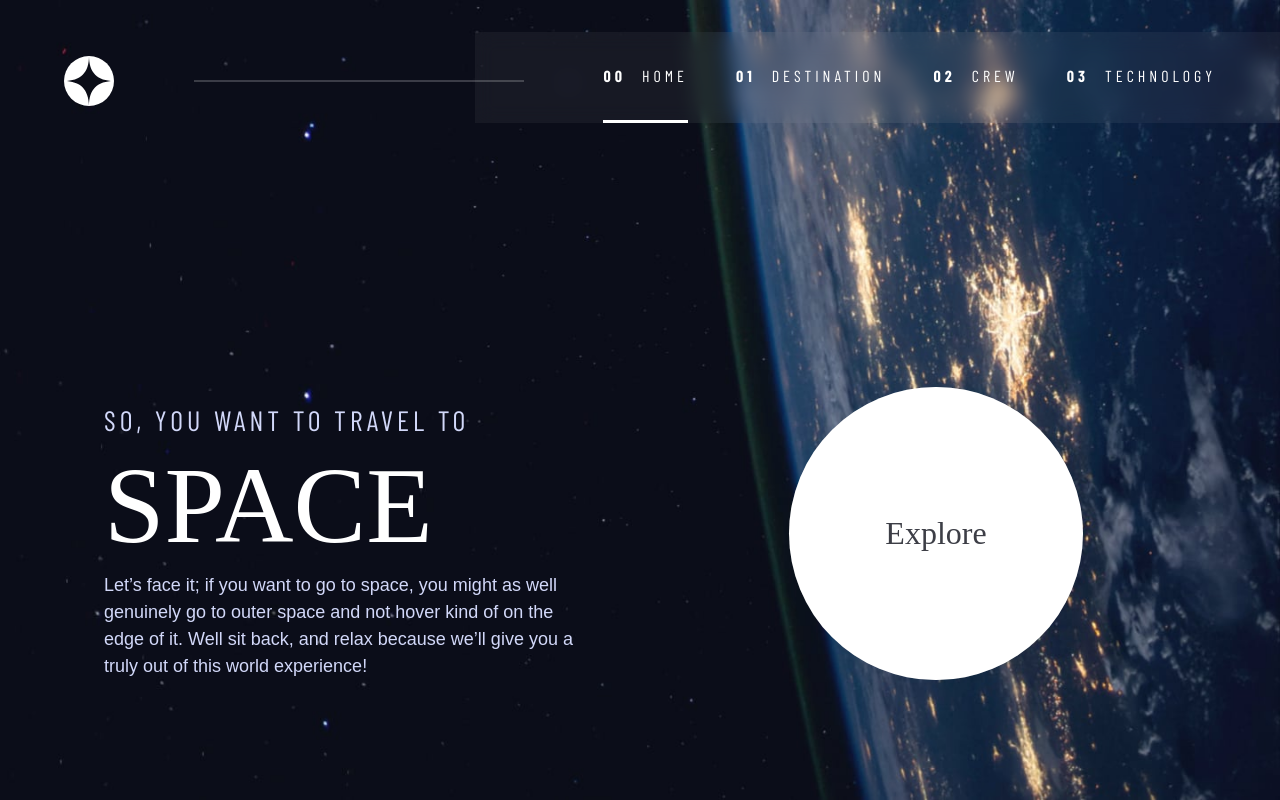
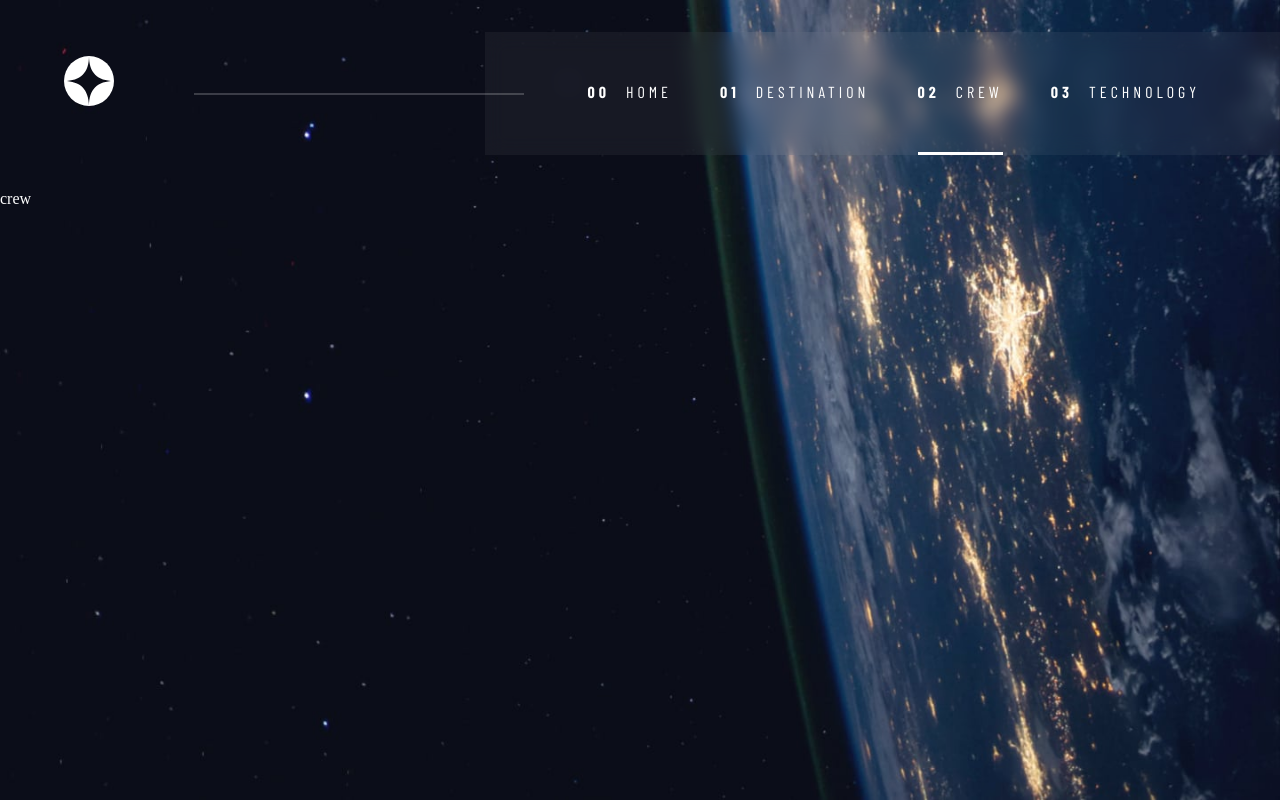
Before and after one commit to MathiasHun1/FEM-space-tourism, a React (Vite) app: page /crew in a window 1280 px wide. Built offline with nearby package versions, Linux system fonts and the light colour scheme; a web font is replaced by a local one.

Commit message:
added react router and fixed the style bugs that it caused

```diff
--- a/package.json
+++ b/package.json
@@ -11,7 +11,8 @@
   },
   "dependencies": {
     "react": "^19.0.0",
-    "react-dom": "^19.0.0"
+    "react-dom": "^19.0.0",
+    "react-router": "^7.3.0"
   },
   "devDependencies": {
     "@eslint/js": "^9.21.0",
--- a/src/App.jsx
+++ b/src/App.jsx
@@ -1,8 +1,11 @@
 import { useState } from 'react';
+import { Routes, Route, Link } from 'react-router';
 import logoSVG from '/images/shared/logo.svg';
 
+import Navigation from './components/Navigation';
+import Home from './components/Home';
+
 const App = () => {
-  const [currentPage, setCurrentPage] = useState('home');
   const [menuOpened, setMenuOpened] = useState(false);
 
   return (
@@ -19,34 +22,7 @@ const App = () => {
           Open
         </button>
 
-        <nav className="text-preset-8">
-          <ul
-            id="primary-navigation"
-            className="primary-nav underline-indicators text-white d-flex gap-md"
-            data-nav-visible={menuOpened}
-            aria-expanded={menuOpened}
-          >
-            <li className="numbered-title active">
-              <span aria-hidden="true">00</span>
-              <a href="">Home</a>
-            </li>
-
-            <li className="numbered-title">
-              <span aria-hidden="true">01</span>
-              <a href="">Destination</a>
-            </li>
-
-            <li className="numbered-title">
-              <span aria-hidden="true">02</span>
-              <a href="">Crew</a>
-            </li>
-
-            <li className="numbered-title">
-              <span aria-hidden="true">03</span>
-              <a href="">Technology</a>
-            </li>
-          </ul>
-        </nav>
+        <Navigation menuOpened={menuOpened} />
 
         <button
           className="mobile-nav-toggle"
@@ -56,25 +32,12 @@ const App = () => {
       </header>
 
       <main id="main" className="main">
-        <div className="grid-container grid-container--home wrapper">
-          <div>
-            <h1 className="text-preset-5 uppercase">
-              So, you want to travel to{' '}
-              <span className="text-preset-1 text-white d-block">Space</span>
-            </h1>
-            <p className="text-light text-preset-9">
-              Let’s face it; if you want to go to space, you might as well
-              genuinely go to outer space and not hover kind of on the edge of
-              it. Well sit back, and relax because we’ll give you a truly out of
-              this world experience!
-            </p>
-          </div>
-          <div>
-            <a className="button-big text-preset-4 text-dark" href="">
-              Explore
-            </a>
-          </div>
-        </div>
+        <Routes>
+          <Route path="/*" element={<Home />} />
+          <Route path="/destination" element={<div>Destination</div>} />
+          <Route path="/crew" element={<div>crew</div>} />
+          <Route path="/technology" element={<div>technology</div>} />
+        </Routes>
       </main>
     </div>
   );
--- a/src/components/DesignSystem.jsx
+++ b/src/components/DesignSystem.jsx
@@ -1,6 +1,9 @@
 const DesignSystem = () => {
   return (
-    <div className="design-cont wrapper bg-dark text-white flow-big">
+    <div
+      className="design-cont wrapper bg-dark text-white flow-big"
+      style={{ maxWidth: '1000px' }}
+    >
       {/*--- COLORS  ---*/}
       <section className="flow">
         <h2 className="design-title ">
--- /dev/null
+++ b/src/components/Home.jsx
@@ -0,0 +1,27 @@
+import React from 'react';
+
+const Home = () => {
+  return (
+    <div className="grid-container grid-container--home wrapper">
+      <div>
+        <h1 className="text-preset-5 uppercase">
+          So, you want to travel to{' '}
+          <span className="text-preset-1 text-white d-block">Space</span>
+        </h1>
+        <p className="text-light text-preset-9">
+          Let’s face it; if you want to go to space, you might as well genuinely
+          go to outer space and not hover kind of on the edge of it. Well sit
+          back, and relax because we’ll give you a truly out of this world
+          experience!
+        </p>
+      </div>
+      <div>
+        <a className="button-big text-preset-4 text-dark" href="">
+          Explore
+        </a>
+      </div>
+    </div>
+  );
+};
+
+export default Home;
--- /dev/null
+++ b/src/components/Navigation.jsx
@@ -0,0 +1,56 @@
+import { NavLink } from 'react-router';
+
+const Navigation = ({ menuOpened }) => {
+  return (
+    <nav className="text-preset-8">
+      <ul
+        id="primary-navigation"
+        className="primary-nav d-flex"
+        data-nav-visible={menuOpened}
+        aria-expanded={menuOpened}
+      >
+        <li className="numbered-title">
+          <NavLink
+            to="/home"
+            className={({ isActive }) => (isActive ? ' active' : '')}
+          >
+            <span aria-hidden="true">00</span>
+            Home
+          </NavLink>
+        </li>
+
+        <li className="numbered-title">
+          <NavLink
+            to="/destination"
+            className={({ isActive }) => (isActive ? ' active' : '')}
+          >
+            <span aria-hidden="true">01</span>
+            Destination
+          </NavLink>
+        </li>
+
+        <li className="numbered-title">
+          <NavLink
+            to="/crew"
+            className={({ isActive }) => (isActive ? ' active' : '')}
+          >
+            <span aria-hidden="true">02</span>
+            Crew
+          </NavLink>
+        </li>
+
+        <li className="numbered-title">
+          <NavLink
+            to="/technology"
+            className={({ isActive }) => (isActive ? 'active' : '')}
+          >
+            <span aria-hidden="true">03</span>
+            Technology
+          </NavLink>
+        </li>
+      </ul>
+    </nav>
+  );
+};
+
+export default Navigation;
--- a/src/main.jsx
+++ b/src/main.jsx
@@ -1,12 +1,16 @@
 import { StrictMode } from 'react';
 import { createRoot } from 'react-dom/client';
+import { BrowserRouter, Routes, Route } from 'react-router';
 import App from './App.jsx';
 import './styles/main.scss';
 import DesignSystem from './components/DesignSystem.jsx';
 
 createRoot(document.getElementById('root')).render(
   <StrictMode>
-    <App />
-    {/* <DesignSystem /> */}
+    <BrowserRouter>
+      <App />
+      {/* <Route path="/app/*" element={<App />} />
+        <Route path="/design" element={<DesignSystem />} /> */}
+    </BrowserRouter>
   </StrictMode>
 );
--- a/src/styles/_app.scss
+++ b/src/styles/_app.scss
@@ -30,9 +30,6 @@ body {
   overflow: hidden;
 }
 
-.main {
-}
-
 .primary-header {
   height: min-content;
   padding-block: 2rem;
@@ -40,9 +37,73 @@ body {
   position: relative;
 }
 
+.primary-nav {
+  flex-direction: column;
+  position: fixed;
+  inset: 0 0 0 30%;
+  gap: 3rem;
+  padding-top: 10rem;
+  background-color: rgba($clr-white, 0.05);
+  backdrop-filter: blur(10px);
+  z-index: 1000;
+  transform: translateX(100%);
+  transition: transform 300ms ease;
+}
+
+.primary-nav a {
+  text-decoration: none;
+  display: block;
+}
+
+.primary-nav a.active {
+  text-decoration: none;
+  border-right: 3px solid $clr-white;
+}
+
+.primary-nav a:hover,
+.primary-nav a:focus {
+  border-right: 3px solid rgba($clr-white, 0.3);
+}
+
+.primary-nav[data-nav-visible='true'] {
+  transform: translateX(0);
+}
+
 @include media.small-above {
   .app {
     background-image: url('/images/home/background-home-tablet.jpg');
+  }
+
+  .primary-nav {
+    position: revert;
+    flex-direction: row;
+    height: min-content;
+    padding: 0;
+    padding-left: clamp(5rem, 8vw, 8rem);
+    padding-right: 5rem;
+    transform: revert;
+  }
+
+  .primary-nav a {
+    display: block;
+    padding-block: 3rem;
+  }
+
+  .primary-nav a:hover,
+  .primary-nav a:focus {
+    border: none;
+    border-bottom: 3px solid rgba($clr-white, 0.3);
+  }
+
+  .primary-nav a.active {
+    border: none;
+    border-bottom: 3px solid $clr-white;
+  }
+}
+
+@include media.medium-size {
+  .primary-nav a > span {
+    display: none;
   }
 }
 
@@ -50,4 +111,7 @@ body {
   .app {
     background-image: url('/images/home/background-home-desktop.jpg');
   }
+
+  .primary-nav {
+  }
 }
--- a/src/styles/_globals.scss
+++ b/src/styles/_globals.scss
@@ -196,11 +196,13 @@
 
 /*----- Component classes -----*/
 
-.numbered-title {
+.numbered-title a {
   font-family: $ff-sans-condensed;
   font-size: var(--fs-300);
   text-transform: uppercase;
   letter-spacing: 4px;
+  text-decoration: none;
+  color: $clr-white;
 
   & > span {
     color: $clr-white;
@@ -244,27 +246,6 @@
   cursor: pointer;
   transform: scale(1.6);
   outline: none;
-}
-
-.primary-nav {
-  --underline-gap: 0rem;
-  flex-direction: column;
-  position: fixed;
-  inset: 0 0 0 30%;
-  gap: 3rem;
-  padding-top: 10rem;
-  background-color: rgba($clr-white, 0.05);
-  backdrop-filter: blur(10px);
-  z-index: 1000;
-}
-
-.primary-nav[data-nav-visible] {
-  transform: translateX(100%);
-  transition: transform 300ms ease-in-out;
-}
-
-.primary-nav[data-nav-visible='true'] {
-  transform: translateX(0);
 }
 
 button[data-nav-toggle] {
@@ -376,17 +357,6 @@ button[data-nav-toggle='true'] {
 
 /*--- medium screen + ---*/
 @include media.small-above {
-  .primary-nav {
-    --underline-gap: 2rem;
-    padding: 0;
-    padding-left: clamp(5rem, 10vw, 10rem);
-    padding-right: 4rem;
-    flex-direction: revert;
-    position: revert;
-    inset: revert;
-    gap: 3rem;
-  }
-
   .underline-indicators > *:hover,
   .underline-indicators > *:focus {
     cursor: pointer;
@@ -399,10 +369,6 @@ button[data-nav-toggle='true'] {
     border-bottom: 3px solid $clr-white;
   }
 
-  .primary-nav[data-nav-visible] {
-    transform: translateX(0);
-  }
-
   .mobile-nav-toggle {
     display: none;
   }
@@ -410,17 +376,10 @@ button[data-nav-toggle='true'] {
 
 /*---- only medium screen ----*/
 @include media.medium-size {
-  .primary-nav span {
-    display: none;
-  }
 }
 
 /*----- large screen -----*/
 @include media.large-above {
-  .primary-nav > * {
-    width: min-content;
-  }
-
   .underline-indicators > * {
   }
 
```
Also changed, not shown: 1 other file (tests, documents, lock files or other folders).
